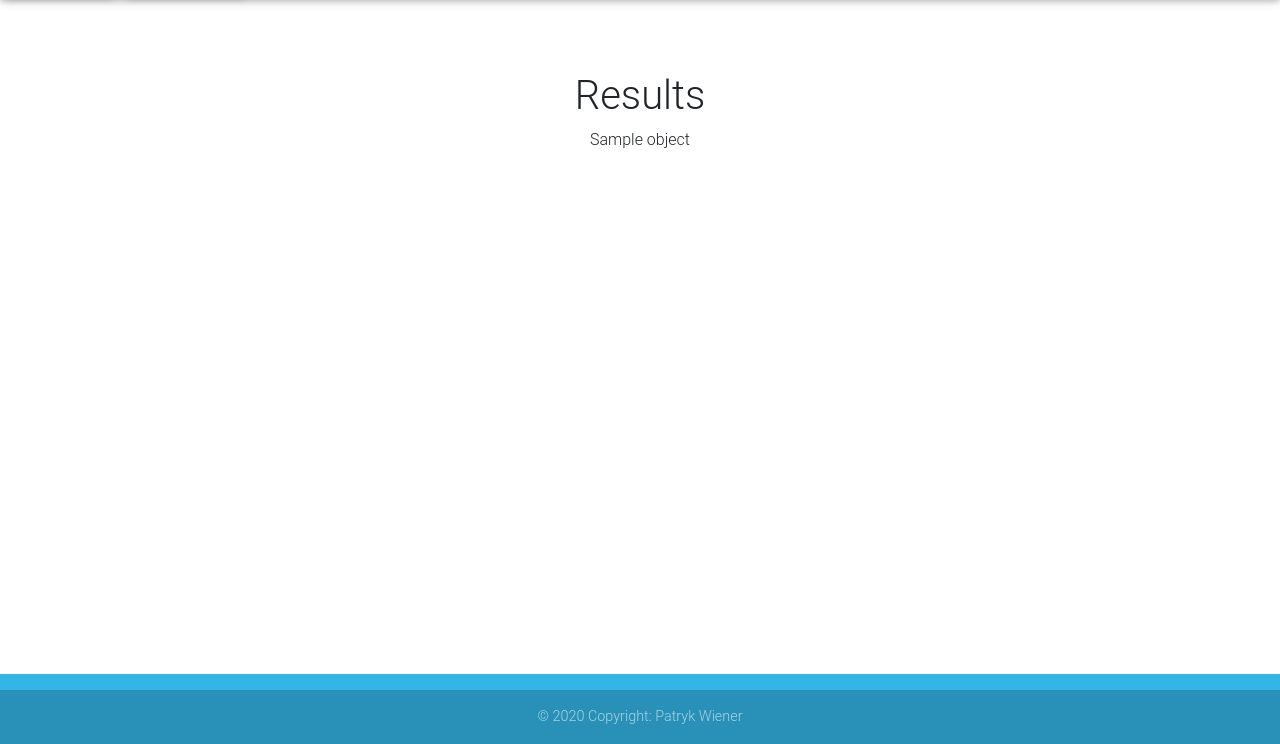
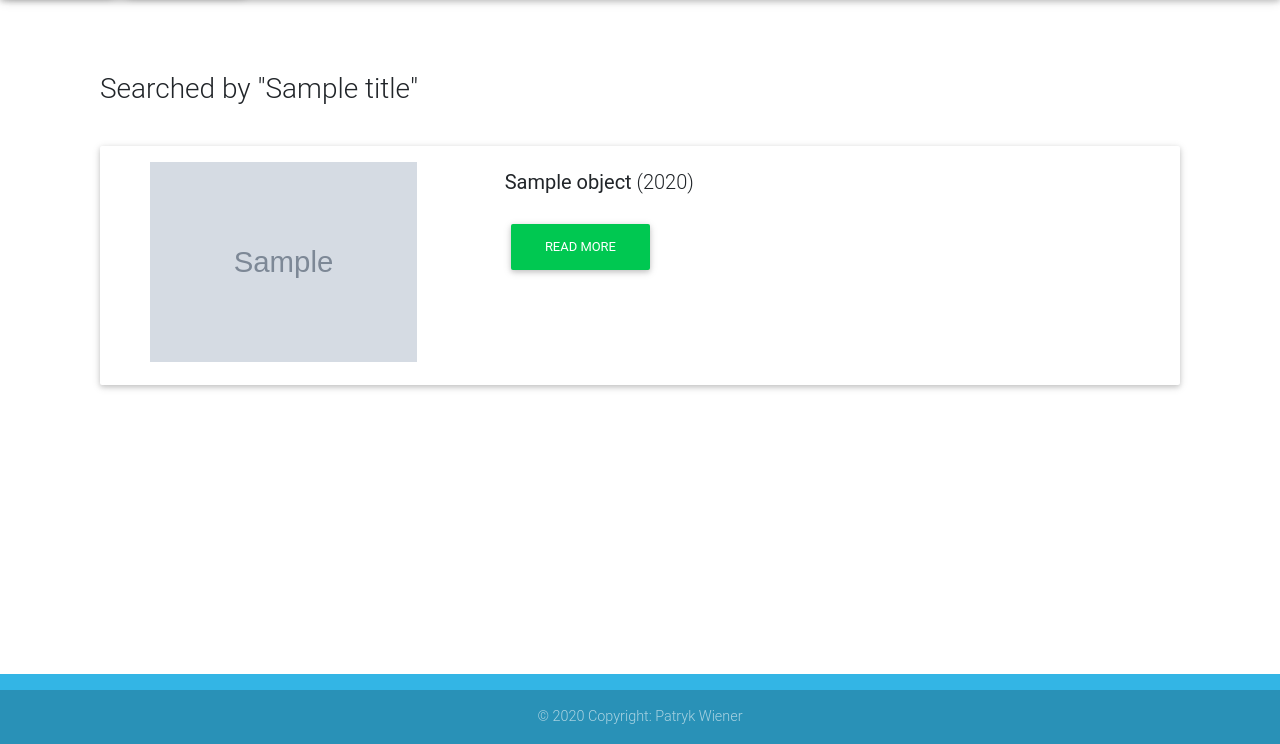
Before and after one commit to patrykwiener/movie-database, a Django app: template templates/movies/search_results.html in a window 1280 px wide. Shown: the part 56-800 px from the top of the page. Run offline with Django 3.2, Linux system fonts and the light colour scheme; the template is opened without the code that fills it: most values are stand-ins (such as "Sample title", 1, 10 or a date in 2020); grey boxes marked "Sample" are stand-in pictures; some libraries are stand-ins or nearby versions.

Commit message:
Completed searching for movies.

```diff
--- a/apps/movies/services/omdb_api.py
+++ b/apps/movies/services/omdb_api.py
@@ -27,7 +27,7 @@ class OMDBApi:
         :return: all movies corresponding to the given title
         """
         all_movies = []
-        for page in range(100):
+        for page in range(1, 101):
             current_movie_page = self.search_movies(title, page)
             all_movies.extend(current_movie_page)
             if len(current_movie_page) < 10:
@@ -90,3 +90,6 @@ class OMDBApi:
         :return: given string in camel case
         """
         return re.sub('([a-z0-9])([A-Z])', r'\1_\2', name).lower()
+
+
+client = OMDBApi('da952bfb')
--- a/templates/base.html
+++ b/templates/base.html
@@ -39,6 +39,10 @@
         {% block content %}{% endblock %}
     </section>
 
+    {% block paginator %}
+
+    {% endblock %}
+
     {% include "footer.html" %}
 
 </div>
--- a/templates/movies/search_results.html
+++ b/templates/movies/search_results.html
@@ -1,5 +1,7 @@
 {% extends "base.html" %}
 {% load crispy_forms_tags %}
+{% load custom_tags %}
+{% load static %}
 
 {% block title %}
     Home
@@ -8,35 +10,54 @@
 {% block content %}
     <div class="container text-left">
         <div class="d-flex align-items-center">
-            <div class="container text-center">
-                <h1>Results</h1>
-                {% for object in object_list %}
-                    <p>{{ object.title }}</p>
-                {% endfor %}
+            <div class="container text-left">
+                {% if object_list %}
+
+                    <h3 style="margin-bottom: 40px">Searched by "{{ title }}"</h3>
+
+                    {% for object in object_list %}
+                        <div class="jumbotron container text-center p-2 ">
+
+                            <div class="row ">
+
+                                <div class="col-md-4 offset-md-1 mx-2 my-2">
+
+                                    <div class="view hoverable overlay"
+                                         style="position: relative; display: inline-block;">
+                                        <img src="{{ object.poster }}"
+                                             class="img-fluid"
+                                             alt="Movie cover." style="display: block; max-height: 200px">
+                                        <a>
+                                            <div class="mask rgba-white-slight"></div>
+                                        </a>
+                                    </div>
+
+                                </div>
+
+                                <div class="col-md-7 text-md-left ml-3 mt-3">
+
+                                    <h5 class="mb-4"><b>{{ object.title }}</b> ({{ object.year }})</h5>
+
+                                    <a class="btn btn-success">Read more</a>
+
+                                </div>
+
+                            </div>
+
+                        </div>
+
+                    {% endfor %}
+                {% else %}
+                    <h3>Nothing to show!</h3>
+                    <p>You have searched for "{{ title }}".</p>
+                {% endif %}
             </div>
         </div>
     </div>
 
-    {% if is_paginated %}
-        <ul class="pagination">
-            {% if page_obj.has_previous %}
-                <li><a href="?page={{ page_obj.previous_page_number }}">&laquo;</a></li>
-            {% else %}
-                <li class="disabled"><span>&laquo;</span></li>
-            {% endif %}
-            {% for i in paginator.page_range %}
-                {% if page_obj.number == i %}
-                    <li class="active"><span>{{ i }} <span class="sr-only">(current)</span></span></li>
-                {% else %}
-                    <li><a href="?page={{ i }}">{{ i }}</a></li>
-                {% endif %}
-            {% endfor %}
-            {% if page_obj.has_next %}
-                <li><a href="?page={{ page_obj.next_page_number }}">&raquo;</a></li>
-            {% else %}
-                <li class="disabled"><span>&raquo;</span></li>
-            {% endif %}
-        </ul>
-    {% endif %}
 
 {% endblock %}
+
+{% block paginator %}
+    {% include "pagination.html" %}
+{% endblock %}
--- /dev/null
+++ b/templates/pagination.html
@@ -0,0 +1,59 @@
+{% load custom_tags %}
+
+<div class="container bottom">
+    {% if is_paginated %}
+        <hr>
+        <nav aria-label="...">
+            <ul class="pagination justify-content-center pagination-sm">
+                {% if page_obj.has_previous %}
+                    <li class="page-item">
+                        <a class="page-link"
+                           href="?{% url_replace page=page_obj.previous_page_number %}"
+                           tabindex="-1">
+                            <span aria-hidden="true">&laquo;</span>
+                            <span class="sr-only">Previous</span>
+                        </a>
+                    </li>
+                {% else %}
+                    <li class="page-item disabled">
+                        <a class="page-link" href="#" tabindex="-1">
+                            <span aria-hidden="true">&laquo;</span>
+                            <span class="sr-only">Previous</span>
+                        </a>
+                    </li>
+                {% endif %}
+                {% for object in page_obj.paginator.page_range %}
+                    {% if page_obj.number == object %}
+                        <li class="page-item active"><a class="page-link"
+                                                        href="?{% url_replace page=forloop.counter %}">{{ forloop.counter }}</a>
+                        </li>
+                    {% else %}
+                        {{ object.pagination.number }}
+                        <li class="page-item"><a class="page-link"
+                                                 href="?{% url_replace page=forloop.counter %}">{{ forloop.counter }}</a>
+                        </li>
+                    {% endif %}
+
+                {% endfor %}
+                {% if page_obj.has_next %}
+
+                    <li class="page-item">
+                        <a class="page-link"
+                           href="?{% url_replace page=page_obj.next_page_number %}">
+                            <span aria-hidden="true">&raquo;</span>
+                            <span class="sr-only">Next</span>
+                        </a>
+                    </li>
+
+                {% else %}
+                    <li class="page-item disabled">
+                        <a class="page-link" href="#">
+                            <span aria-hidden="true">&raquo;</span>
+                            <span class="sr-only">Next</span>
+                        </a>
+                    </li>
+                {% endif %}
+            </ul>
+        </nav>
+    {% endif %}
+</div>
```
Also changed, not shown: apps/movies/templatetags/custom_tags.py (added, +12 -0 lines), apps/movies/views/search_results.py (+8 -4 lines), apps/movies/templatetags/__init__.py (added).
